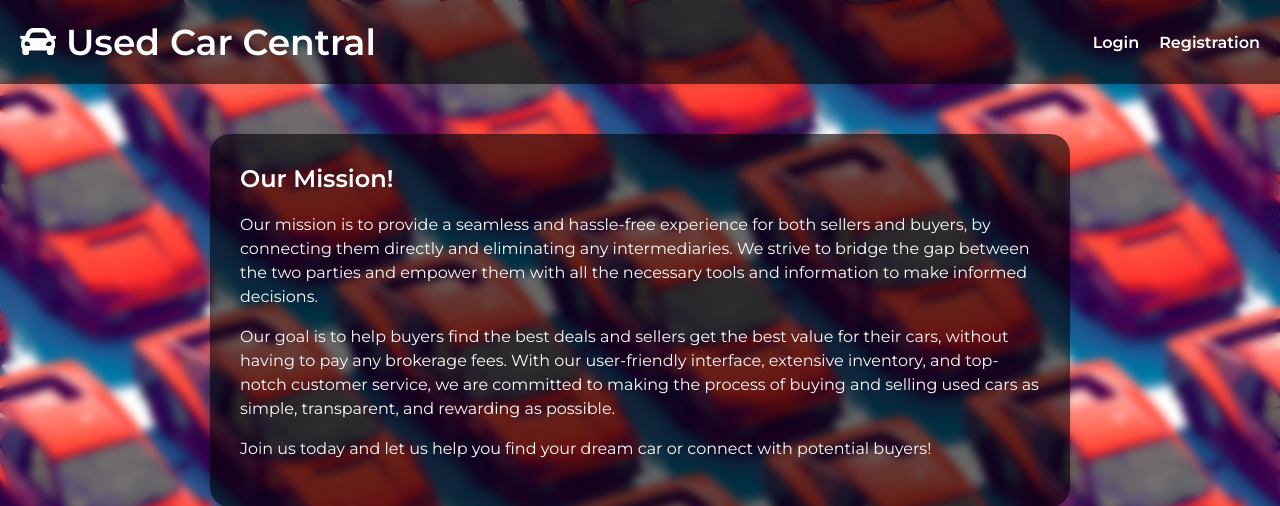
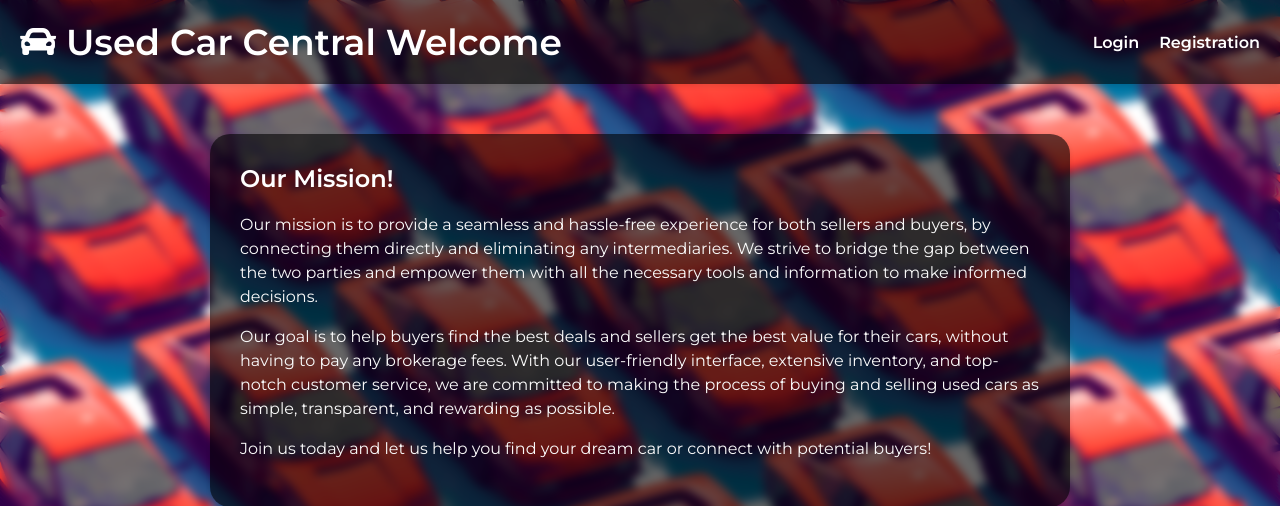
Before and after one commit to ramkiran55/UsedCarCentral, a Flask app: page / in a window 1280 px wide. Shown: the top 506 px of the page. Run offline with Flask 3, Linux system fonts and the light colour scheme.

Commit message:
Update landing.html

```diff
--- a/templates/landing.html
+++ b/templates/landing.html
@@ -8,7 +8,7 @@
   </head>
   <body>
     <header>
-      <h1><i class="fas fa-car" style="--fa-secondary-color: #ff0000;"></i> Used Car Central</h1>
+      <h1><i class="fas fa-car" style="--fa-secondary-color: #ff0000;"></i> Used Car Central <strong> Welcome </strong></h1>
       <nav>
       <a href="{{ url_for('login') }}"><strong>Login</strong></a>
       <a href="{{ url_for('register') }}"><strong>Registration</strong></a>
```
